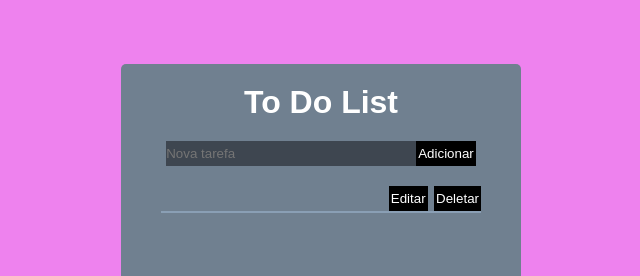
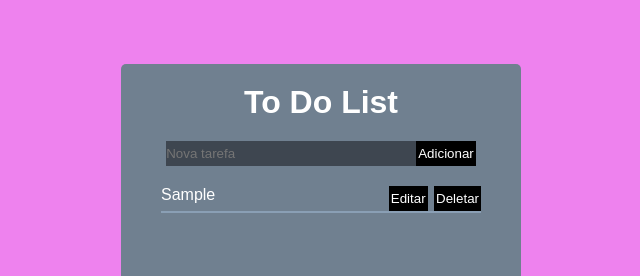
Before and after one commit to joaov1ct0r/react-ToDo, a React (Create React App) app: page / in a window 1280 px wide. Both pictures are taken after typing "Sample" into the empty fields and a click on the button "Adicionar". Shown: the top 276 px of the page, without its empty margins (319-959 px from the left). Built offline with nearby package versions, Linux system fonts and the light colour scheme.

Commit message:
Item function working, Tarefa.text added on list and returning new created toDo

```diff
--- a/src/client/App.js
+++ b/src/client/App.js
@@ -6,13 +6,15 @@ import List from './components/List';
 
 import Form from './components/Form';
 
-import item from './components/Tarefa';
+import Item from './components/Tarefa';
 
 function App() {
     const [ToDos, setToDos] = useState([]);
 
     function addToDo(toDo) {
-        setToDos([...ToDos, toDo]);
+        let item = new Item(toDo);
+
+        setToDos([...ToDos, item]);
     }
 
     console.log(ToDos);
--- a/src/client/components/List.js
+++ b/src/client/components/List.js
@@ -26,7 +26,7 @@ function List(props) {
                 {props.ToDos.map(Tarefa => {
                     return (
                         <li id={Tarefa.id} key={Tarefa.id}>
-                            {Tarefa.toDo}{' '}
+                            {Tarefa.text}
                             <button onClick={handleButton}>Deletar</button>
                             <button>Editar</button>
                         </li>
--- a/src/client/components/Tarefa.js
+++ b/src/client/components/Tarefa.js
@@ -1,6 +1,6 @@
-function item(text) {
+function Item(text) {
     this.id = generateId();
-    this.id = this.text = text;
+    this.text = text;
     this.done = false;
 
     function generateId() {
@@ -8,4 +8,4 @@ function item(text) {
     }
 }
 
-export default item;
+export default Item;
```
